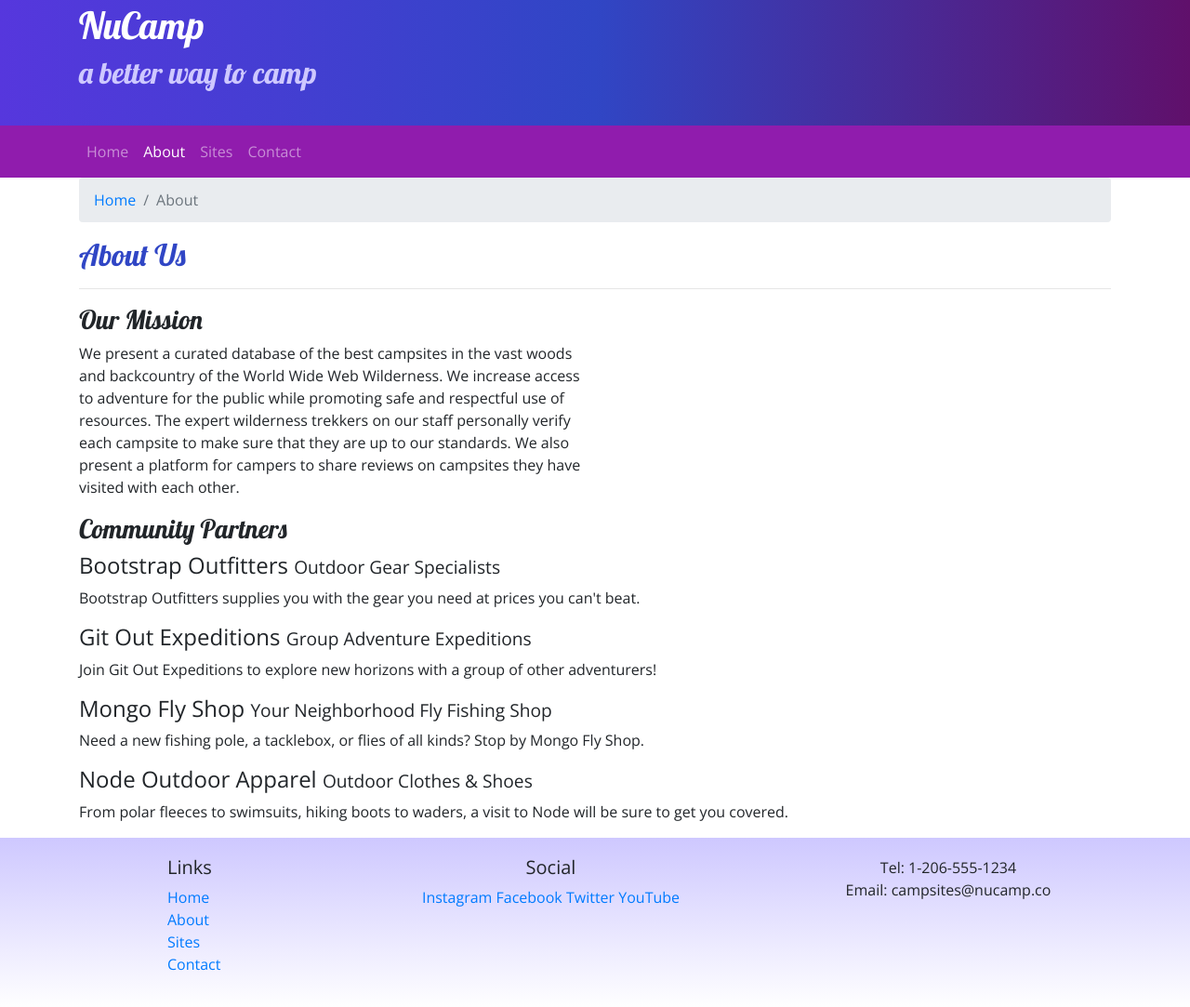
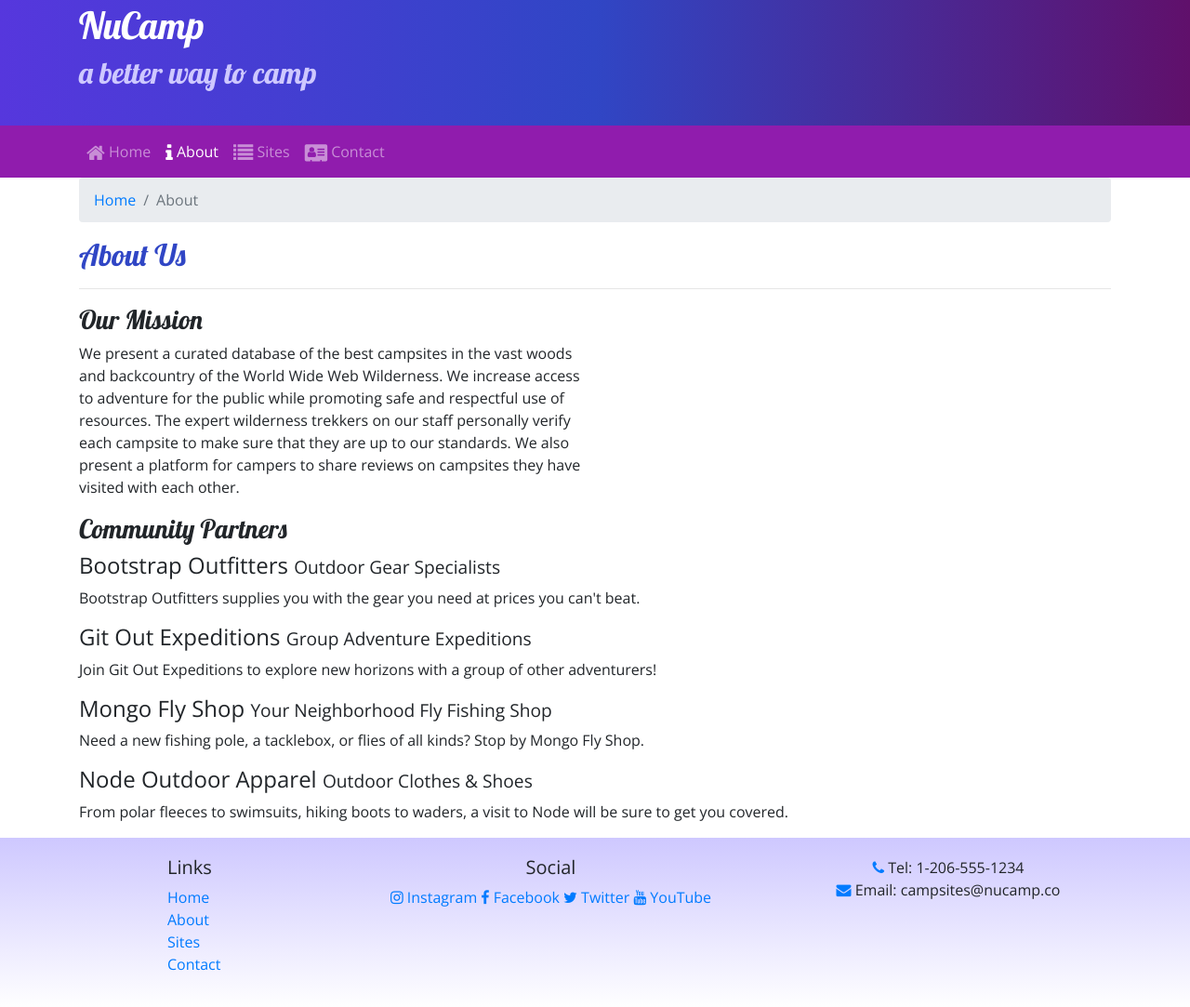
Before and after one commit to WillSpecV/Bootstrap, a website: page aboutus.html in a window 1280 px wide. Shown: the part 27-1110 px from the top of the page at 93% size. Drawn offline with nearby package versions, Linux system fonts and the light colour scheme.

Commit message:
FontAwesome icon push

```diff
--- a/aboutus.html
+++ b/aboutus.html
@@ -51,13 +51,13 @@
         <div class="collapse navbar-collapse" id="nucampNavbar">
           <ul class="navbar-nav">
             <li class="nav-item">
-              <a class="nav-link" href="index.html">Home</a>
+              <a class="nav-link" href="index.html"><i class="fa fa-home fa-lg"> </i> Home</a>
             </li>
             <li class="nav-item active">
-              <a class="nav-link" href="#">About</a>
+              <a class="nav-link" href="#"><i class="fa fa-info fa-lg"> </i> About</a>
             </li>
-            <li class="nav-item"><a class="nav-link" href="#">Sites</a></li>
-            <li class="nav-item"><a class="nav-link" href="#">Contact</a></li>
+            <li class="nav-item"><a class="nav-link" href="#"><i class="fa fa-list fa-lg"> </i> Sites</a></li>
+            <li class="nav-item"><a class="nav-link" href="#"><i class="fa fa-address-card fa-lg"> </i> Contact</a></li>
           </ul>
         </div>
       </div>
@@ -135,13 +135,13 @@
           </div>
           <div class="col-6 col-sm-5 text-center">
             <h5>Social</h5>
-            <a href="http://instagram.com/">Instagram</a>
-            <a href="http://facebook.com/">Facebook</a>
-            <a href="http://twitter.com/">Twitter</a>
-            <a href="http://youtube.com/">YouTube</a>
+            <a href="http://instagram.com/"><i class="fa fa-instagram"> </i> Instagram</a>
+            <a href="http://facebook.com/"><i class="fa fa-facebook"> </i> Facebook</a>
+            <a href="http://twitter.com/"><i class="fa fa-twitter"> </i> Twitter</a>
+            <a href="http://youtube.com/"><i class="fa fa-youtube"> </i> YouTube</a>
           </div>
-          <div class="col-sm-4 text-center">
-            Tel: 1-206-555-1234<br />
+          <div class="col-sm-4 text-center"> <i class="fa fa-phone text-primary"> </i>
+            Tel: 1-206-555-1234<br /> <i class="fa fa-envelope text-primary"> </i>
             Email: campsites@nucamp.co
           </div>
         </div>
```
Also changed, not shown: index.html (+24 -12 lines).
